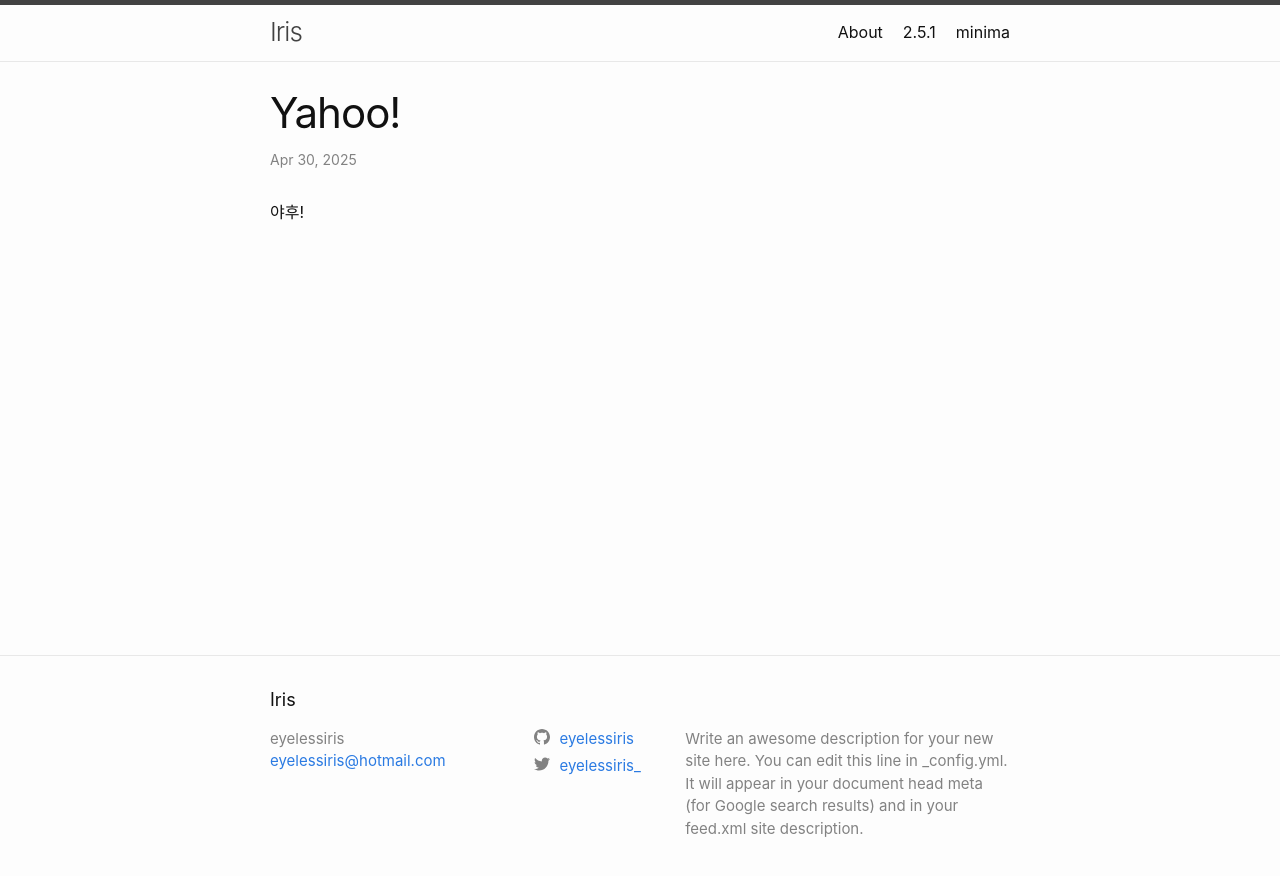
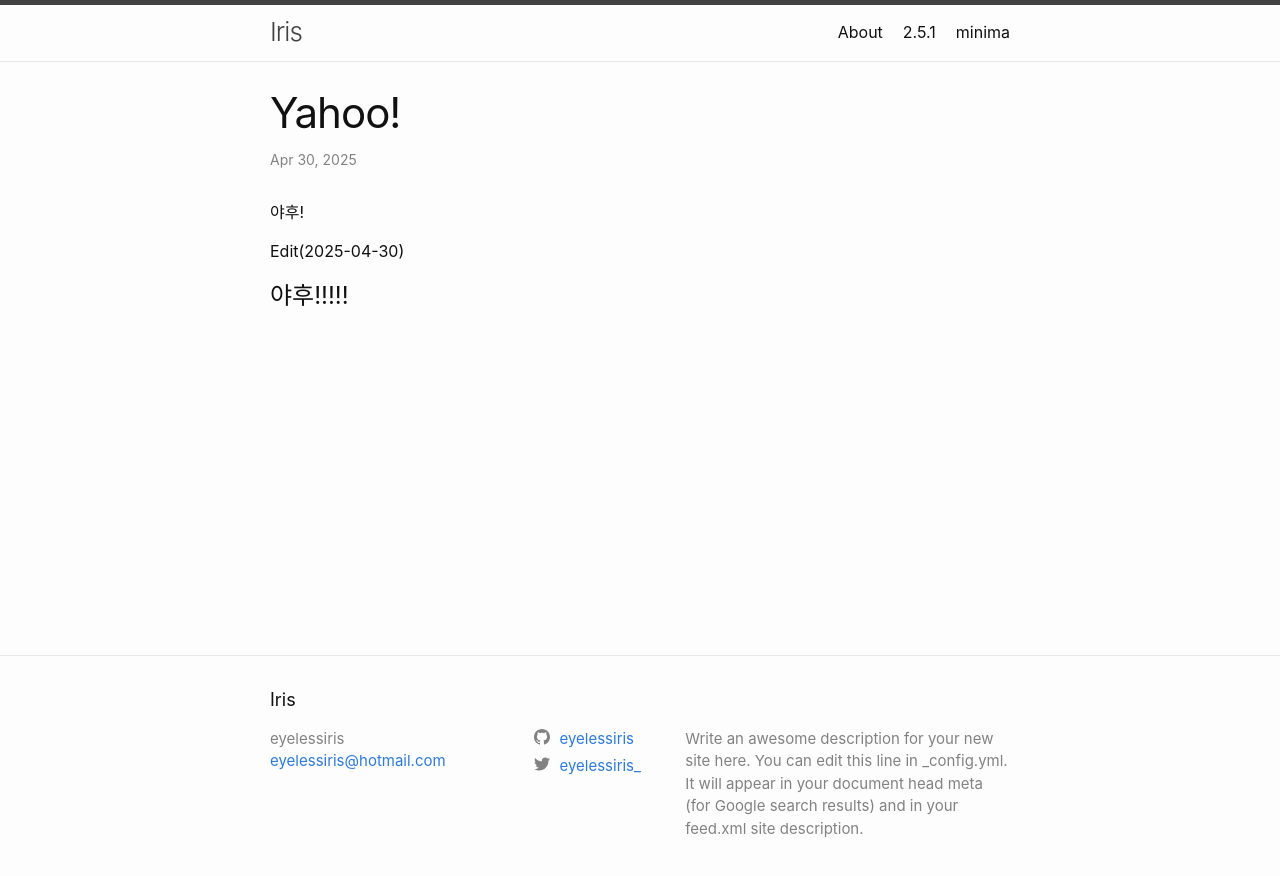
Before and after one commit to eyelessiris/eyelessiris.github.io, a Jekyll site: the page built from _posts/2025-04-30-Yahoo.md, in a window 1280 px wide. Shown: the top 876 px of the page. Built offline with Jekyll 4.4.1, drawn with Linux system fonts in a browser that asks for light colours.

Commit message:
Update 2025-04-30-Yahoo.md

```diff
--- a/_posts/2025-04-30-Yahoo.md
+++ b/_posts/2025-04-30-Yahoo.md
@@ -5,3 +5,6 @@ categories: misc
 ---
 
 야후!
+
+Edit(2025-04-30)
+# 야후!!!!!
```
